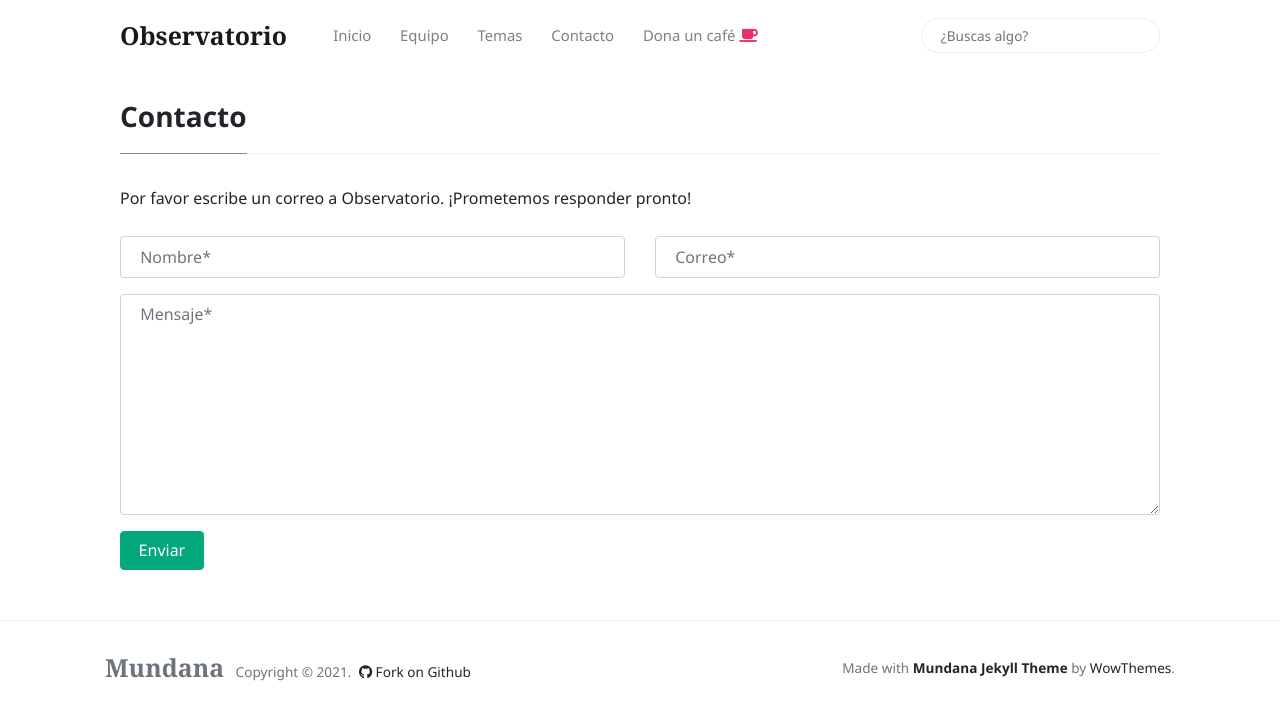
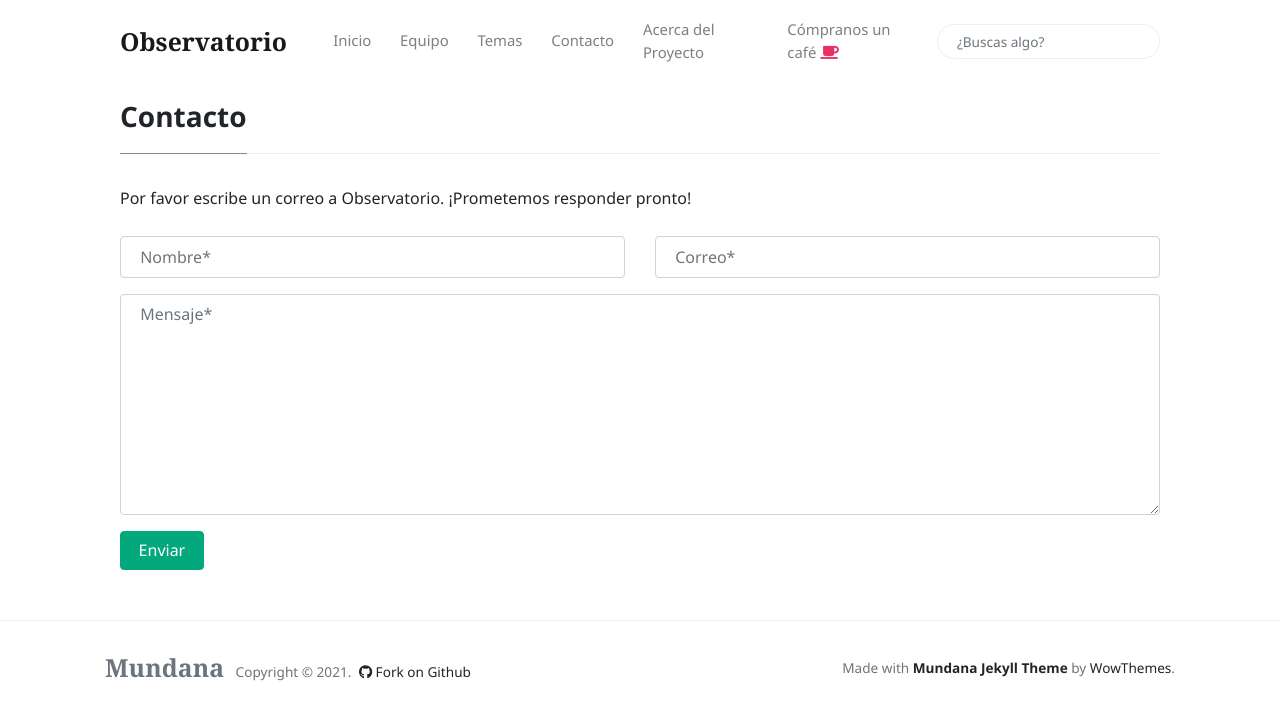
Before and after one commit to Alex-writes-something/observatorio.github.io, a Jekyll site: the page built from _pages/contact.md, in a window 1280 px wide. Shown: the top 720 px of the page. Built offline with Jekyll 4.4.1, drawn with Linux system fonts in a browser that asks for light colours; nearby versions of some CDN libraries.

Commit message:
Update menu-header.html

```diff
--- a/_includes/menu-header.html
+++ b/_includes/menu-header.html
@@ -13,5 +13,8 @@
 <a class="nav-link" href="{{site.baseurl}}/contact.html">Contacto</a>
 </li>
 <li class="nav-item">
-<a target="_blank" class="nav-link" href="https://ko-fi.com/alexkonnichiwa">Dona un café <i class="fa fa-coffee text-danger"></i></a>
+<a class="nav-link" href="{{site.baseurl}}/about.html">Acerca del Proyecto</a>
 </li>
+<li class="nav-item">
+<a target="_blank" class="nav-link" href="https://ko-fi.com/alexkonnichiwa">Cómpranos un café <i class="fa fa-coffee text-danger"></i></a>
+</li>
```
